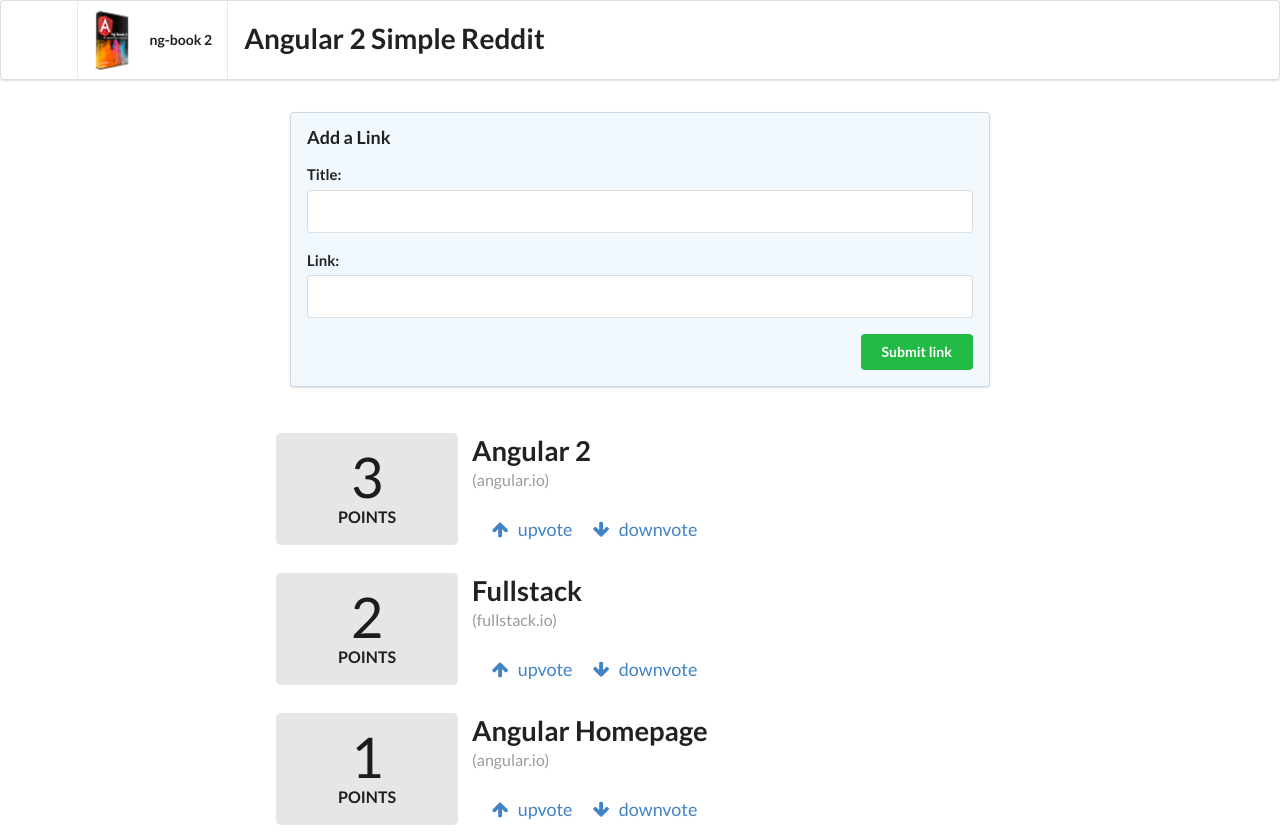
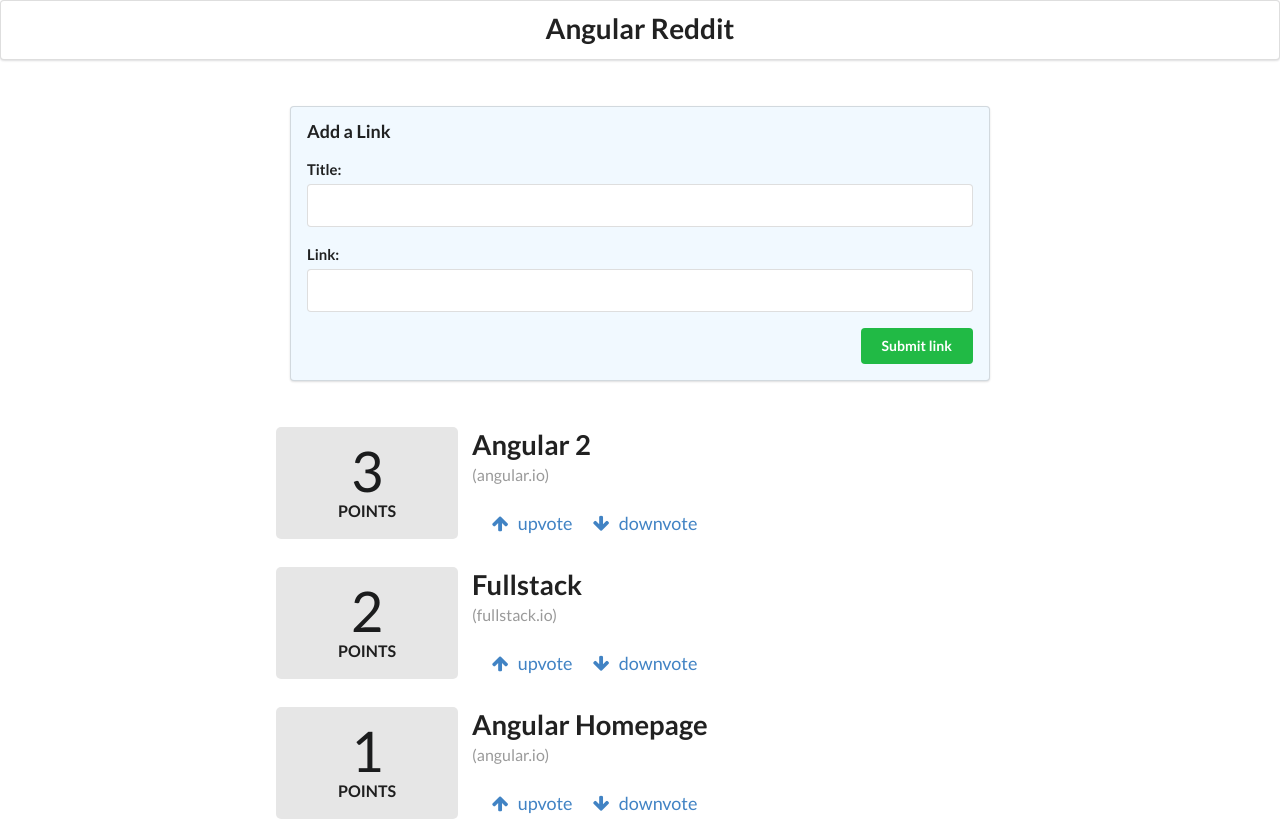
Before and after one commit to emjerez/angular-reddit, an Angular app: page / in a window 1280 px wide. Built offline with nearby package versions, Linux system fonts and the light colour scheme.

Commit message:
created new method to sort articles based on score

```diff
--- a/src/app/app.component.html
+++ b/src/app/app.component.html
@@ -19,7 +19,7 @@
 
 <div class="ui grid posts">
   <app-article
-  *ngFor="let article of articles"
+  *ngFor="let article of sortedArticles()"
   [article]="article">
   </app-article>
 </div>
--- a/src/app/app.component.ts
+++ b/src/app/app.component.ts
@@ -24,4 +24,8 @@
     link.value = '';
     return false;
   }
+
+  sortedArticles(): Article[] {
+    return this.articles.sort((a: Article, b: Article) => b.votes - a.votes);
+  }
 }
--- a/src/index.html
+++ b/src/index.html
@@ -2,7 +2,7 @@
 <html>
 <head>
   <meta charset="utf-8">
-  <title>Angular2Reddit</title>
+  <title>Angular Reddit</title>
   <base href="/">
 
   <meta name="viewport" content="width=device-width, initial-scale=1">
@@ -13,13 +13,10 @@
   <!-- Menu Bar -->
   <div class="ui menu">
     <div class="ui container">
-      <a href="#" class="header item">
-        <img class="logo" src="/assets/images/ng-book-2-minibook.png">
-        ng-book 2
-      </a>
+
       <div class="header item borderless">
         <h1 class="ui header">
-          Angular 2 Simple Reddit
+          Angular Reddit
         </h1>
       </div>
     </div>
--- a/src/styles.css
+++ b/src/styles.css
@@ -1,5 +1,14 @@
 @import './app/vendor/semantic.min.css';
 
+div.ui.container {
+  display: flex;
+  align-items: center;
+  justify-content: center;
+}
+
+div.header.item.borderless {
+  margin: 0;
+}
 .ui.menu .item img.logo {
     margin-right: 1.5em;
 }
```
